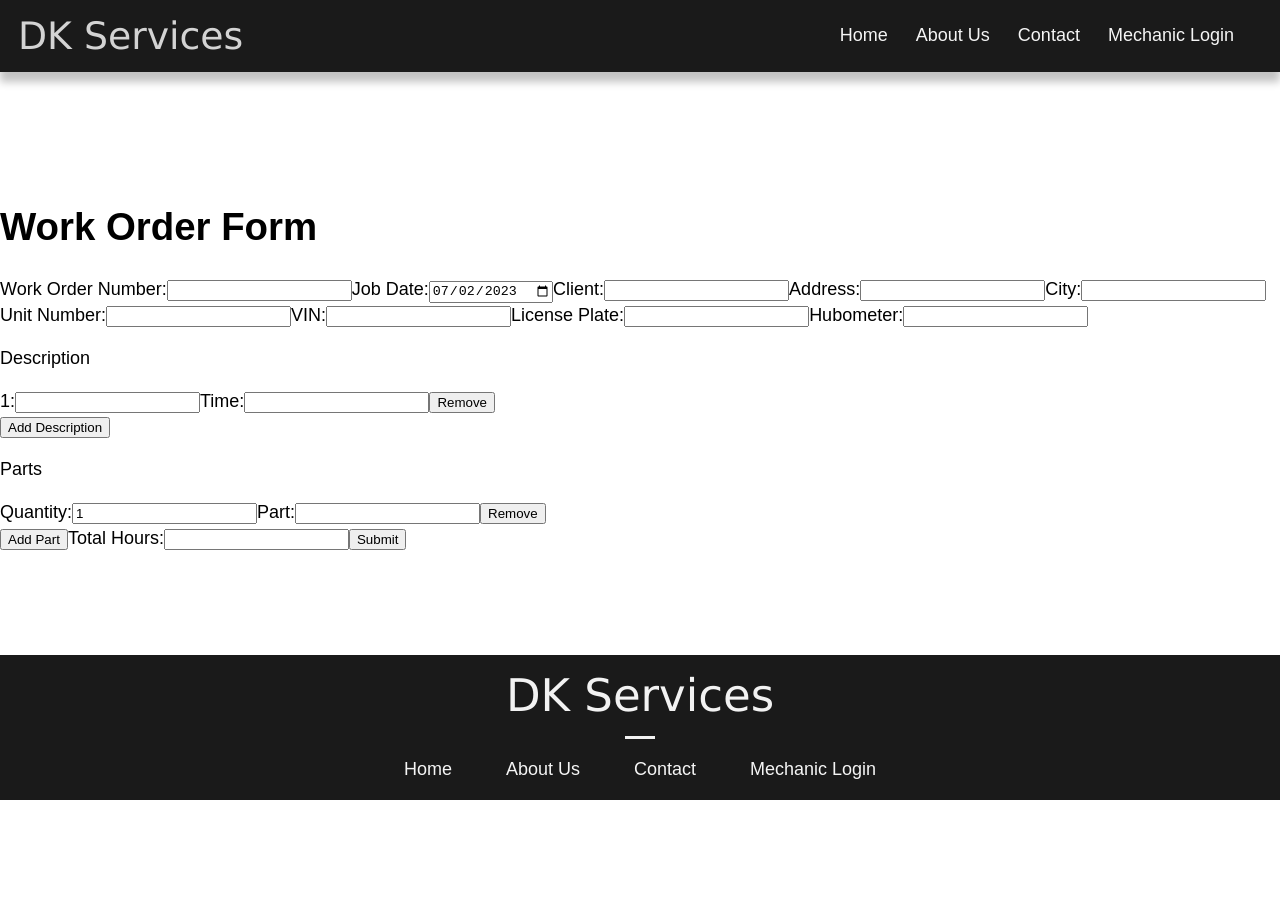
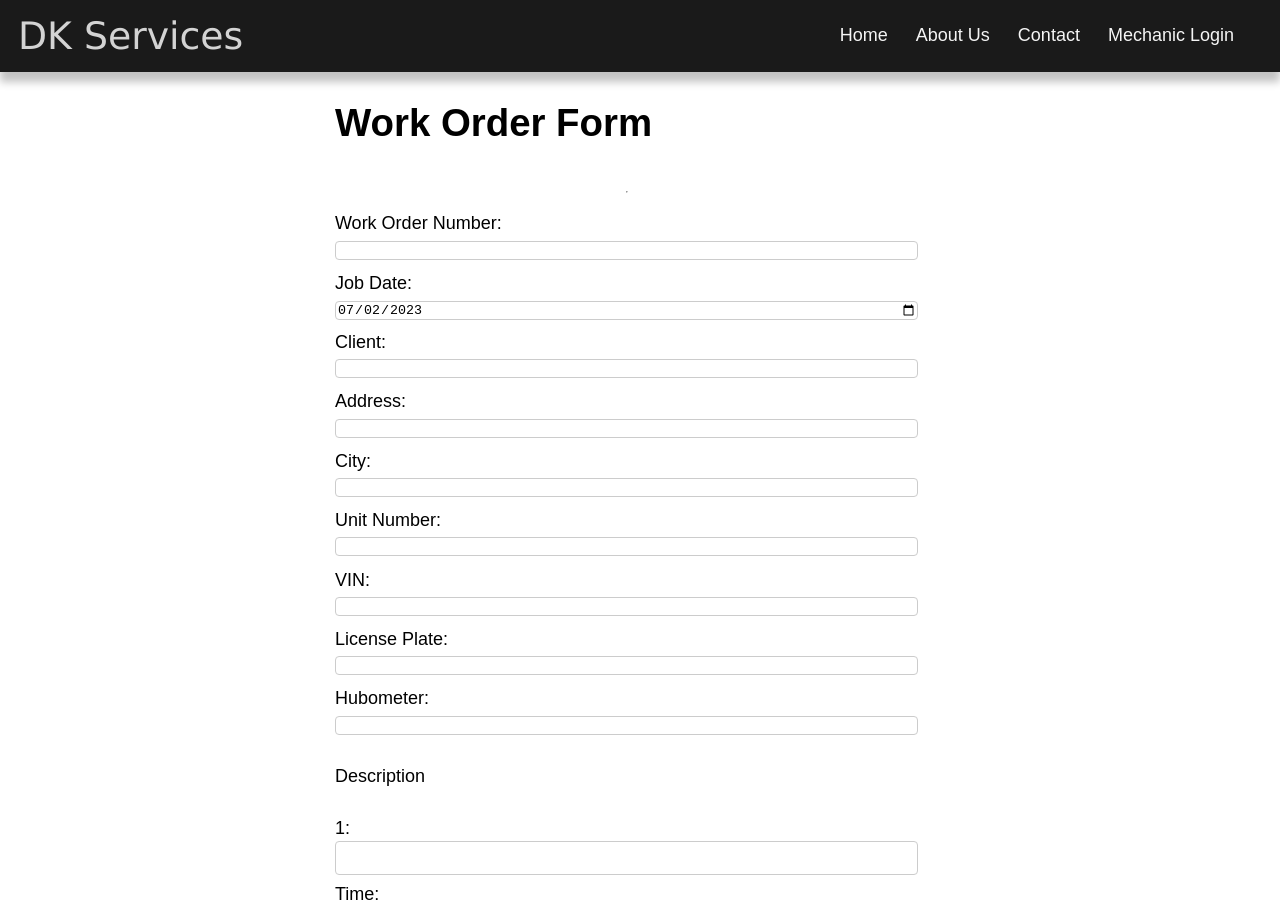
Before and after one commit to DawoodKamar/DK-services, a Next.js app: page /WorkOrder in a window 1280 px wide. Shown: the top 909 px of the page. Before the commit the page ends 800 px from the top, so only its background shows below. Built offline with nearby package versions, Linux system fonts and the light colour scheme.

Commit message:
add expanding text area component and start styling

```diff
--- a/components/WorkOrderForm.js
+++ b/components/WorkOrderForm.js
@@ -1,4 +1,33 @@
-import React, { useState } from "react";
+import React, { useState, useEffect, useRef } from "react";
+import styles from "../styles/workOrderForm.module.css";
+
+//--------------------------------------growing text area component----------------------------------------------------------
+function GrowingTextarea({ value, onChange, ...props }) {
+  const textareaRef = React.useRef(null);
+
+  () => {
+    const textarea = textareaRef.current; // Reset the height to auto to shrink
+    textarea.style.height = "auto"; // Set the height to the scrollHeight so it grows
+    textarea.style.height = textarea.scrollHeight + "px";
+  };
+  useEffect(() => {
+    if (textareaRef.current) {
+      textareaRef.current.style.height = "auto";
+      textareaRef.current.style.height =
+        textareaRef.current.scrollHeight + "px";
+    }
+  }, [value]);
+
+  return (
+    <textarea
+      ref={textareaRef}
+      value={value}
+      onChange={onChange}
+      {...props}
+      style={{ overflow: "hidden", resize: "none" }}
+    />
+  );
+}
 
 //--------------------------------------description component----------------------------------------------------------
 function DescriptionInput({
@@ -10,14 +39,13 @@ function DescriptionInput({
   handleRemove,
 }) {
   return (
-    <div>
+    <div className={styles.description}>
       <label>
         {index + 1}:
-        <input
-          type="text"
+        <GrowingTextarea
           value={description}
           name={`description${index}`}
-          onChange={handleDescriptionChange}
+          onChange={(e) => handleDescriptionChange(e, index)}
         />
       </label>
       <label>
@@ -166,8 +194,9 @@ export default function WorkOrderForm() {
   //------------------------form-----------------------
 
   return (
-    <form onSubmit={handleSubmit}>
+    <form className={styles.form} onSubmit={handleSubmit}>
       <h1>Work Order Form</h1>
+      <hr />
       <label>
         Work Order Number:
         <input type="number" name="workOrderNumber" onChange={handleChange} />
@@ -238,12 +267,13 @@ export default function WorkOrderForm() {
             handleRemove={() => handleRemovePart(index)}
           />
         ))}
-        <button type="button" onClick={handleAddPart}>
-          Add Part
-        </button>
-        {/* Parts:
+      </label>
+      <button type="button" onClick={handleAddPart}>
+        Add Part
+      </button>
+      {/* Parts:
         <textarea name="parts" onChange={handleChange} /> */}
-      </label>
+
       <label>
         Total Hours:
         <input
--- /dev/null
+++ b/styles/workOrderForm.module.css
@@ -0,0 +1,39 @@
+.form > label {
+    font-size: 1rem;
+}
+.form {
+    max-width: 1000px;
+    margin: auto;
+    display: flex;
+    flex-direction: column;
+    gap: 0.5rem;
+    padding:0 3rem 1.5rem 1.5rem;
+
+}
+
+.form textarea {
+    width: 100%;
+    border: 1px solid #ccc;
+    border-radius: 4px;
+}
+
+.form input {
+    width: 100%;
+    border: 1px solid #ccc;
+    border-radius: 4px;
+}
+
+.form button {
+
+    padding: 0.4rem 1rem;
+    background: var(--_nav-links-color);
+    font-size: 1rem;
+
+    display: inline-block;
+    cursor: pointer;
+    transition-duration: 0.4s;
+}
+
+.form button:hover {
+    box-shadow: 0 6px 8px 0 rgba(0,0,0,0.24), 0 9px 25px 0 rgba(0,0,0,0.19);
+}
```
